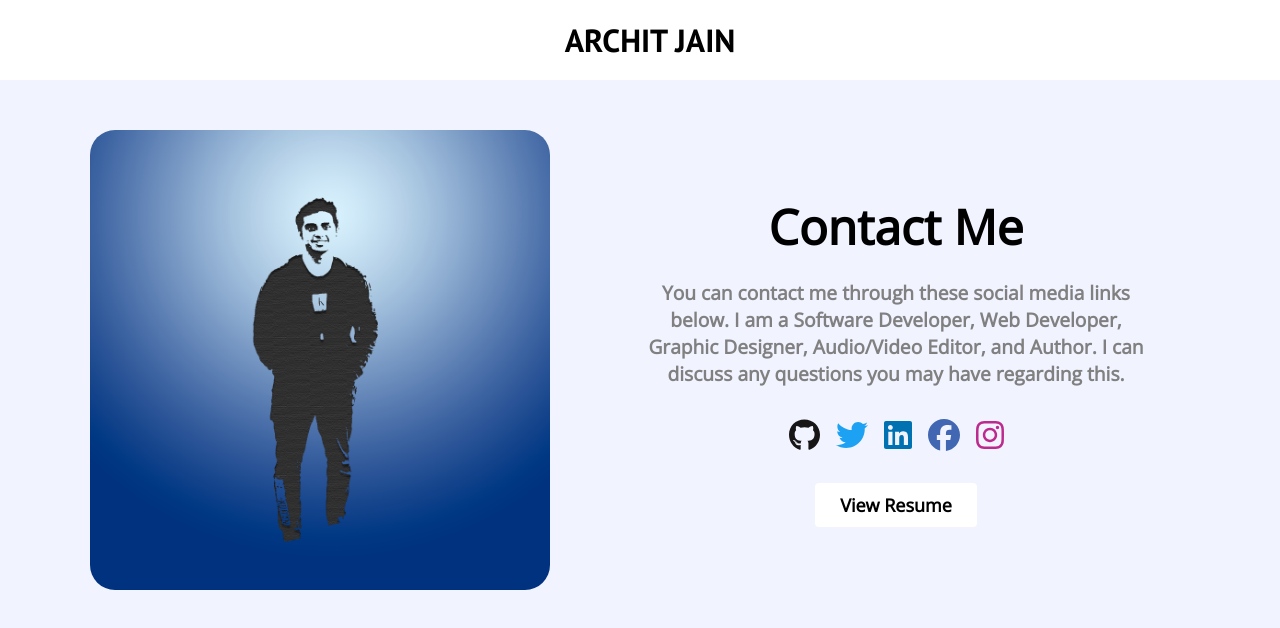
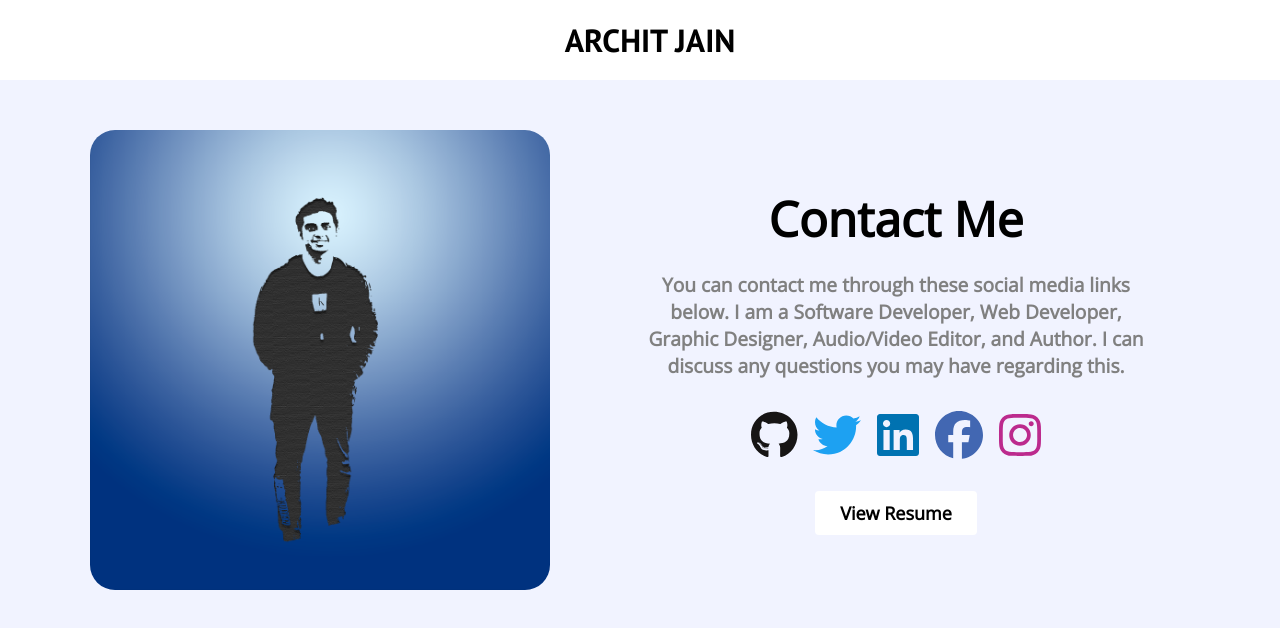
Before and after one commit to architjain061001/Website, a React (Create React App) app: page /contact-me in a window 1280 px wide. Shown: the top 628 px of the page. Built offline with nearby package versions, Linux system fonts and the light colour scheme.

Commit message:
Update ContactMe.js

```diff
--- a/src/components/Pages/ContactMe.js
+++ b/src/components/Pages/ContactMe.js
@@ -29,23 +29,23 @@ export default function ContactMe() {
                 <div class="social-container">
                     <a href="https://github.com/architjain061001/"
                         className="github social">
-                        <FontAwesomeIcon icon={faGithub} size="2x" />
+                        <FontAwesomeIcon icon={faGithub} size="3x" />
                     </a>
                     <a href="https://twitter.com/architjain38"
                         className="twitter social">
-                        <FontAwesomeIcon icon={faTwitter} size="2x" />
+                        <FontAwesomeIcon icon={faTwitter} size="3x" />
                     </a>
                     <a href="https://www.linkedin.com/in/archit-jain-8135821aa/"
                         className="linkedln social">
-                        <FontAwesomeIcon icon={faLinkedin} size="2x" />
+                        <FontAwesomeIcon icon={faLinkedin} size="3x" />
                     </a>
                     <a href="https://www.facebook.com/architrjain/"
                         className="facebook social">
-                        <FontAwesomeIcon icon={faFacebook} size="2x" />
+                        <FontAwesomeIcon icon={faFacebook} size="3x" />
                     </a>
                     <a href="https://www.instagram.com/architrjain"
                         className="instagram social">
-                        <FontAwesomeIcon icon={faInstagram} size="2x" />
+                        <FontAwesomeIcon icon={faInstagram} size="3x" />
                     </a>
                 </div>
                 <a href = 'https://drive.google.com/file/d/1wb9FZVAGiuFQho7doYXT1UY_YZSgGanL/view?usp=sharing//'
```
